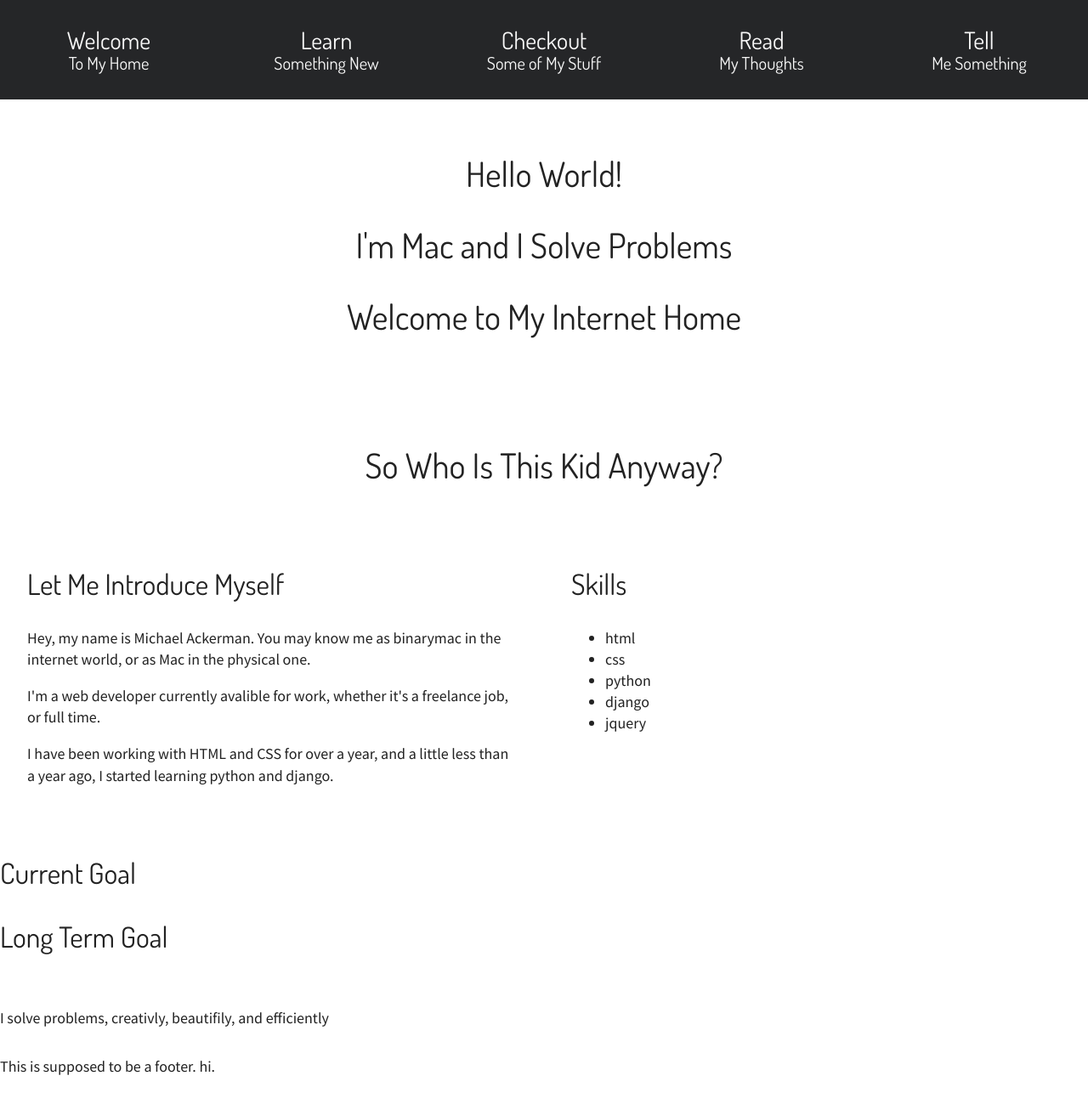
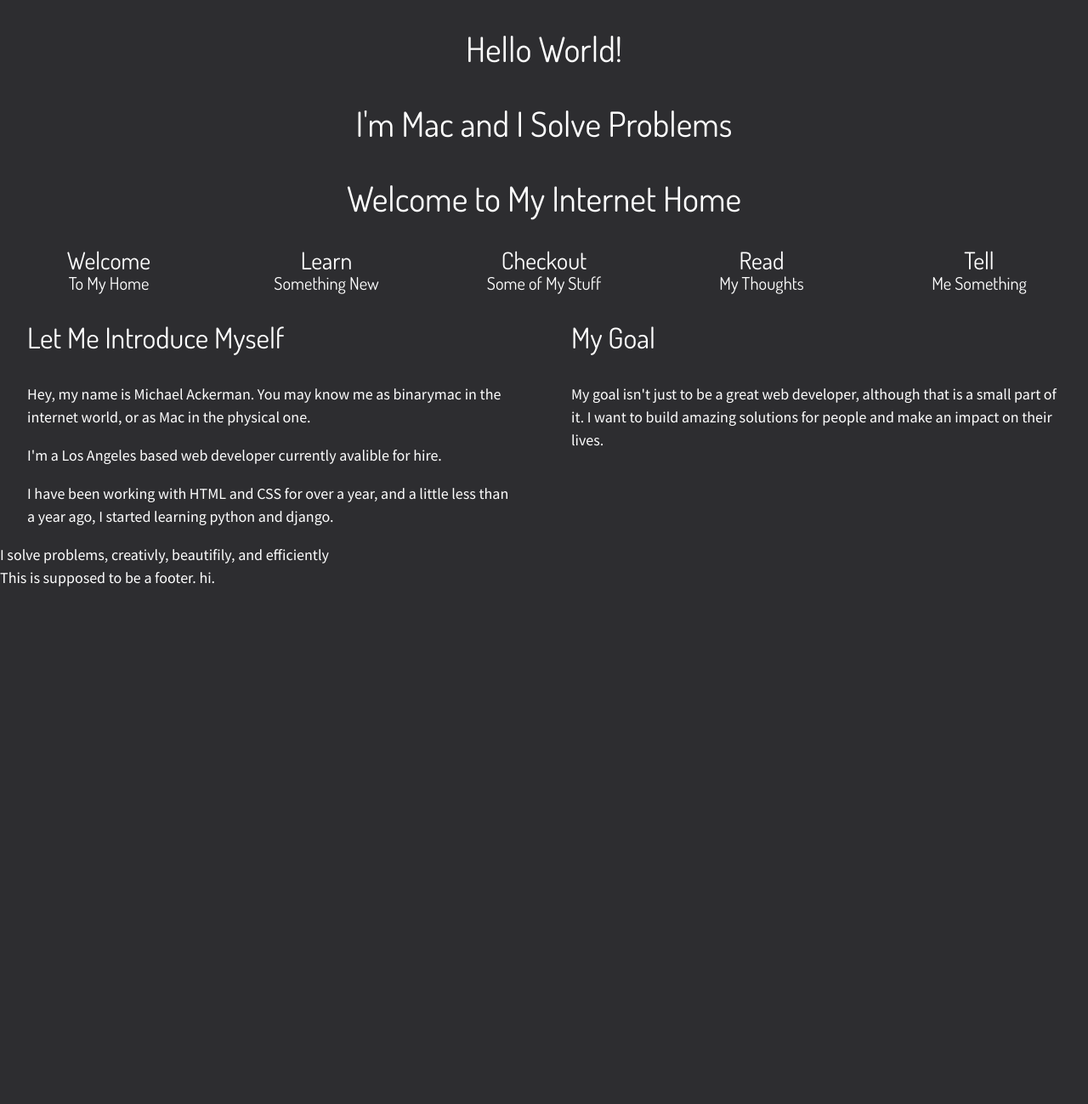
Before and after one commit to macrman/binarymac, a Django app: page / in a window 1280 px wide. Shown: the whole page at 85% size. After the commit the page ends 690 px from the top, so only its background shows below. Run offline with Django 3.2, Linux system fonts and the light colour scheme; some libraries are stand-ins or nearby versions.

Commit message:
moved nav back under the masthead

```diff
--- a/binarymac/static/css/main.css
+++ b/binarymac/static/css/main.css
@@ -12,8 +12,10 @@ textarea {
 
 body {
     font-size:18px;
-    line-height:1.4;
+    line-height:1.5;
     font-family:"Source Sans Pro", sans-serif;
+    background-color:#2D2D30;
+    color:#fefefe;
 }
 
 /*
@@ -133,10 +135,6 @@ h1, h2, h3, h4, h5, h6 {
   CSS Grid
   --------
 */
-.container {
-    width:100%;
-    padding: 2.5% 0;
-}
 
 .container-header {
     text-align: center;
@@ -147,8 +145,8 @@ h1, h2, h3, h4, h5, h6 {
 }
 
 .col {
-    float:left;
-    padding: 2.5%;
+    float: left;
+    padding: 0 2.5%;
 }
 
 
@@ -186,12 +184,11 @@ h1, h2, h3, h4, h5, h6 {
 }
 
 #main-nav {
-    background-color:#252628;
 }
 
 #main-nav a {
     text-decoration: none;
-    color:#f8f8f8;
+    color:#fefefe;
     font-family: 'Dosis',sans-serif;
     line-height: 1.1;
     text-align:center;
--- a/binarymac/templates/base.html
+++ b/binarymac/templates/base.html
@@ -19,7 +19,13 @@
         <!--[if lt IE 7]>
             <p class="chromeframe">You are using an outdated browser. <a href="http://browsehappy.com/">Upgrade your browser today</a> or <a href="http://www.google.com/chromeframe/?redirect=true">install Google Chrome Frame</a> to better experience this site.</p>
         <![endif]-->
-
+        <header id="main-header">
+            <section id="masthead" class="container">
+                <div class="">
+                    {% block masthead %}
+                    {% endblock %}
+                </div>
+            </section>
             <nav id="main-nav" class="clearfix">
                 <a class="col span_1_of_5" href="{% url home_view %}">
                     <span class="menu-big grande">Welcome</span>
@@ -42,13 +48,6 @@
                     <span class="menu-small short">Me Something</span>
                 </a>
             </nav>
-        <header id="main-header">
-            <section id="masthead" class="container">
-                <div class="">
-                    {% block masthead %}
-                    {% endblock %}
-                </div>
-            </section>
         </header>
         {% block main %}
         {% endblock %}
--- a/binarymac/templates/home.html
+++ b/binarymac/templates/home.html
@@ -8,9 +8,6 @@
 
 {% block main %}
 <section id="about" class="clearfix container">
-    <header class="container-header">
-        <h1>So Who Is This Kid Anyway?</h1>
-    </header>
     <div class="row clearfix">
         <section id="whoami" class="span_1_of_2 col">
             <header class="section-header">
@@ -18,35 +15,19 @@
             </header>
             <div>
                 <p>Hey, my name is Michael Ackerman. You may know me as binarymac in the internet world, or as Mac in the physical one.</p>
-                <p>I'm a web developer currently avalible for work, whether it's a freelance job, or full time.</p>
+                <p>I'm a Los Angeles based web developer currently avalible for hire.</p>
                 <p>I have been working with HTML and CSS for over a year, and a little less than a year ago, I started learning python and django.</p>
             </div>
         </section>
-        <section id="skills" class="span_1_of_2 col">
+        <section id="My Goal" class="span_1_of_2 col">
             <header>
-                <h2>Skills</h2>
+                <h2>My Goal</h2>
             </header>
             <div>
-            <ul>
-                <li>html</li>
-                <li>css</li>
-                <li>python</li>
-                <li>django</li>
-                <li>jquery</li>
-            </ul>
+                <p>My goal isn't just to be a great web developer, although that is a small part of it. I want to build amazing solutions for people and make an impact on their lives.</p>
             </div>
         </section>
     </div>
-    <section id="current-goal">
-        <header>
-            <h2>Current Goal</h2>
-        </header>
-    </section>
-    <section id="long-term-goal">
-        <header>
-            <h2>Long Term Goal</h2>
-        </header>
-    </section>
 </section>
 <span>I solve problems, creativly, beautifily, and efficiently</span>
 {% endblock %}
```
Also changed, not shown: 1 other file. Lines whose indentation alone changed are shown as unchanged.
